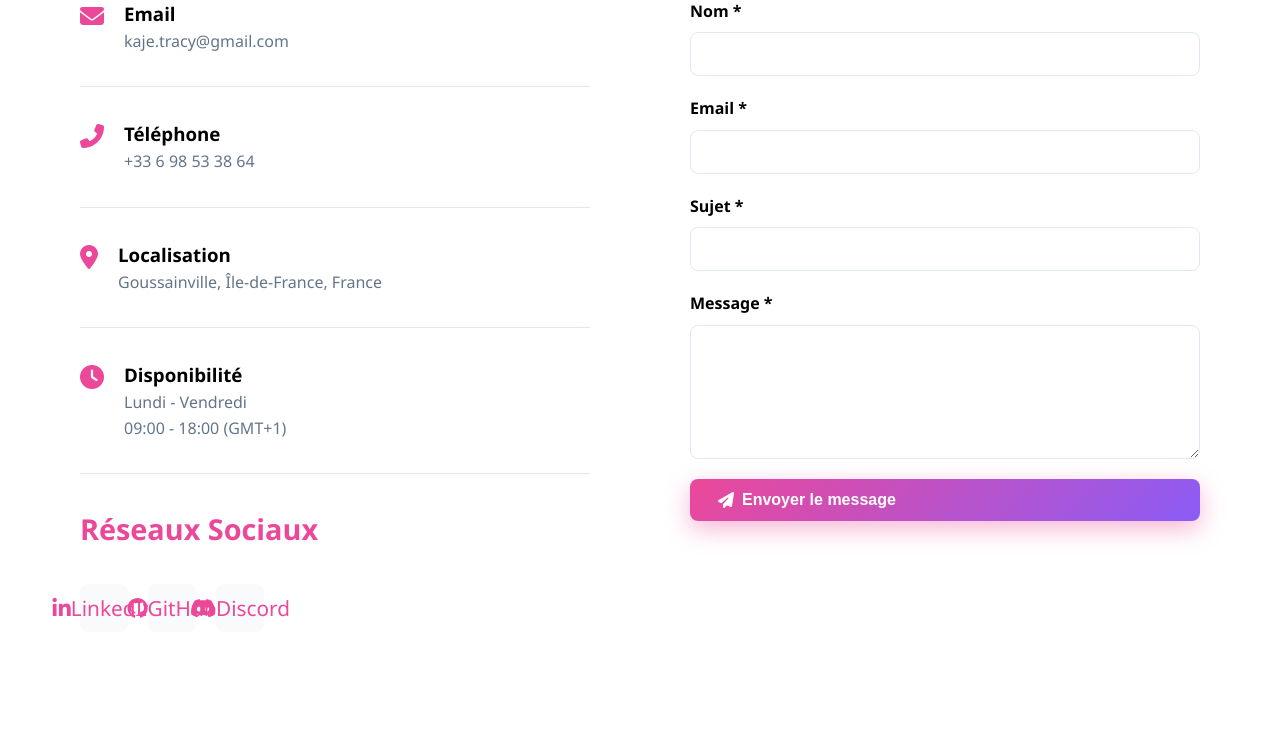
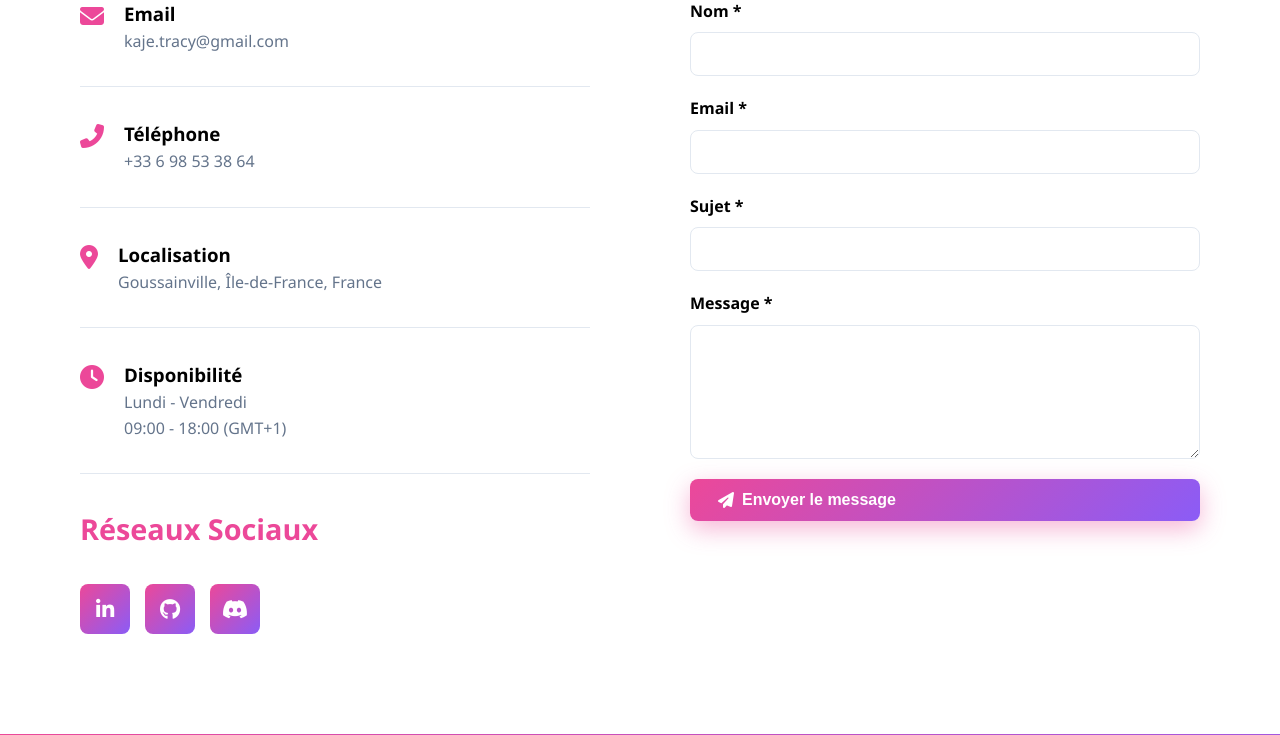
Before and after one commit to TracyK-12/MonPortfolio, a PHP site: page /contact.html in a window 1280 px wide. Shown: the part 553-1288 px from the top of the page. Run offline with PHP 8.4, Linux system fonts and the light colour scheme.

Commit message:
🔧 Fix: Improve social links styling on contact page
- Replace .social-link with proper .social-icon styling
- Add gradient background to social icons
- Remove text labels for cleaner appearance
- Add hover animation (translateY)

```diff
--- a/contact.html
+++ b/contact.html
@@ -87,18 +87,15 @@
                     </div>
 
                     <h2 style="margin-top: 2rem;">Réseaux Sociaux</h2>
-                    <div class="social-links" style="margin-top: 1.5rem; gap: 20px;">
-                        <a href="https://linkedin.com/in/tracy-kaje-2146a1255/" target="_blank" class="social-link" title="LinkedIn">
+                    <div class="social-links-contact" style="margin-top: 1.5rem;">
+                        <a href="https://linkedin.com/in/tracy-kaje-2146a1255/" target="_blank" class="social-icon" title="LinkedIn">
                             <i class="fab fa-linkedin-in"></i>
-                            <span>LinkedIn</span>
                         </a>
-                        <a href="https://github.com/TracyK-12" target="_blank" class="social-link" title="GitHub">
+                        <a href="https://github.com/TracyK-12" target="_blank" class="social-icon" title="GitHub">
                             <i class="fab fa-github"></i>
-                            <span>GitHub</span>
                         </a>
-                        <a href="https://discord.gg/asHGdcfh" target="_blank" class="social-link" title="Discord">
+                        <a href="https://discord.gg/asHGdcfh" target="_blank" class="social-icon" title="Discord">
                             <i class="fab fa-discord"></i>
-                            <span>Discord</span>
                         </a>
                     </div>
                 </div>
--- a/css/style.css
+++ b/css/style.css
@@ -1233,6 +1233,30 @@ html.dark .contact-card a {
     color: var(--primary-color);
 }
 
+.social-links-contact {
+    display: flex;
+    gap: 15px;
+}
+
+.social-icon {
+    display: flex;
+    align-items: center;
+    justify-content: center;
+    width: 50px;
+    height: 50px;
+    background: linear-gradient(135deg, var(--primary-color), var(--secondary-color));
+    color: white;
+    border-radius: 8px;
+    text-decoration: none;
+    transition: all 0.3s ease;
+    font-size: 1.3rem;
+}
+
+.social-icon:hover {
+    transform: translateY(-4px);
+    box-shadow: 0 8px 20px rgba(236, 72, 153, 0.4);
+}
+
 .contact-form-wrapper {
     padding: 20px;
 }
```
